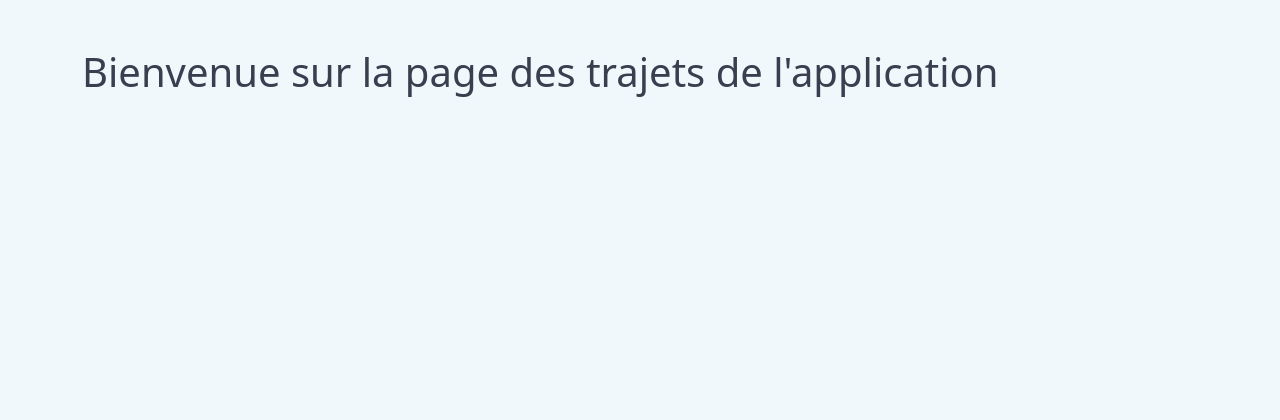
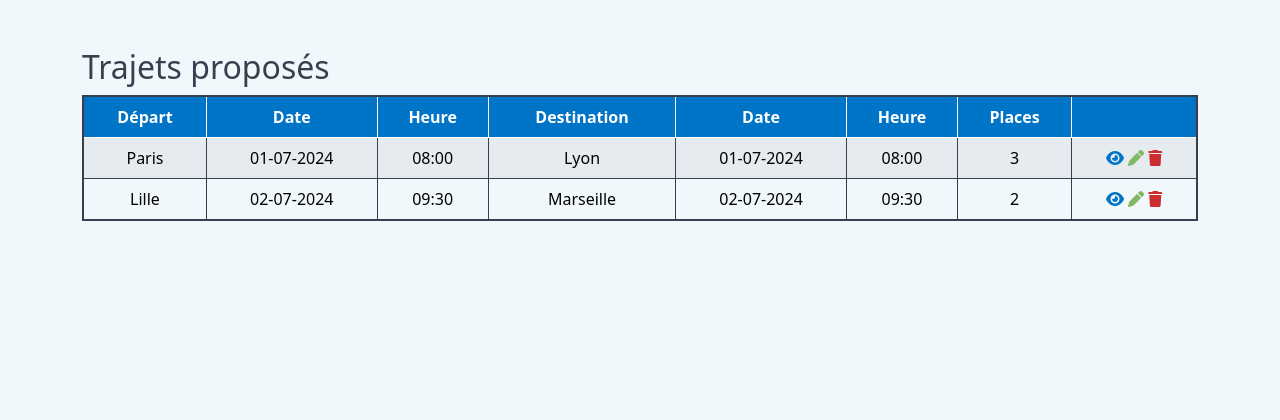
Before and after one commit to Alexdessine/touche_pas_au_klaxon, a PHP site: template views/trip/index.php in a window 1280 px wide. Shown: the part 75-495 px from the top of the page. Run offline with PHP 8.4, Linux system fonts and the light colour scheme; the template is opened without the code that fills it, so the values that code supplies are empty; some libraries are stand-ins or nearby versions.

Commit message:
Ajout des tableaux statiques pour les pages agences, voyages et utilisateurs

```diff
--- a/views/agencies/index.php
+++ b/views/agencies/index.php
@@ -1,6 +1,5 @@
-<h1>Bienvenue sur la page des agences de l'application</h1>
-
-<h2>Agences présentes</h2>
+<h1>Agences</h1>
+<p>Liste des agences présentes dans différentes villes.</p>
 <table class="table table-striped">
     <thead>
         <tr class="fond text-center">
--- a/views/trip/index.php
+++ b/views/trip/index.php
@@ -1 +1,67 @@
-<h1>Bienvenue sur la page des trajets de l'application</h1>
+<h2>Trajets proposés</h2>
+<table class="table table-striped">
+    <thead>
+        <tr class="fond text-center">
+            <th class="text-white">Départ</th>
+            <th class="text-white">Date</th>
+            <th class="text-white">Heure</th>
+            <th class="text-white">Destination</th>
+            <th class="text-white">Date</th>
+            <th class="text-white">Heure</th>
+            <th class="text-white">Places</th>
+            <th class="text-white"></th>
+        </tr>
+    </thead>
+    <tbody>
+        <tr class="text-center">
+            <td>Paris</td>
+            <td><time datetime="2024-07-01">01-07-2024</time></td>
+            <td><time datetime="2024-07-01T08:00">08:00</time></td>
+            <td>Lyon</td>
+            <td><time datetime="2024-07-01">01-07-2024</time></td>
+            <td><time datetime="2024-07-01T08:00">08:00</time></td>
+            <td>3</td>
+            <td>
+                <a href="#" data-bs-toggle="modal" data-bs-target="#staticBackdrop" ><i class="fa-solid fa-eye"></i></a>
+                <a href="#"><i class="fa-solid fa-pen"></i></a>
+                <a href="#"><i class="fa-solid fa-trash"></i></a>
+            </td>
+        </tr>
+        <tr class="text-center">
+            <td>Lille</td>
+            <td><time datetime="2024-07-02">02-07-2024</time></td>
+            <td><time datetime="2024-07-02T09:30">09:30</time></td>
+            <td>Marseille</td>
+            <td><time datetime="2024-07-02">02-07-2024</time></td>
+            <td><time datetime="2024-07-02T09:30">09:30</time></td>
+            <td>2</td>
+            <td>
+                <a href="#" data-bs-toggle="modal" data-bs-target="#staticBackdrop"><i class="fa-solid fa-eye"></i></a>
+                <a href="#"><i class="fa-solid fa-pen"></i></a>
+                <a href="#"><i class="fa-solid fa-trash"></i></a>
+            </td>
+        </tr>
+        <!-- Ajoutez d'autres trajets ici -->
+    </tbody>
+</table>
+
+<!-- Modal -->
+<div class="modal fade" id="staticBackdrop" data-bs-backdrop="static" data-bs-keyboard="false" tabindex="-1" aria-labelledby="staticBackdropLabel" aria-hidden="true">
+  <div class="modal-dialog">
+    <div class="modal-content">
+      <div class="modal-header">
+        <h1 class="modal-title fs-5" id="staticBackdropLabel">Trajet pour Paris - Lyon</h1>
+        <button type="button" class="btn-close" data-bs-dismiss="modal" aria-label="Close"></button>
+      </div>
+      <div class="modal-body">
+        <p>Auteur : <span class="fw-bold">Alexandre Bourlier</span></p>
+        <p>Téléphone : <span class="fw-bold"><a href="tel:+33600000000" class="text-decoration-none">06.00.00.00.00</a></span></p>
+        <p>Email : <span class="fw-bold"><a href="mailto:alexandre.bourlier@example.com" class="text-decoration-none">alexandre.bourlier@example.com</a></span></p>
+        <p>Nombre total de places : <span>3</span></p>
+      </div>
+      <div class="modal-footer">
+        <button type="button" class="btn btn-body-color" data-bs-dismiss="modal">Fermer</button>
+      </div>
+    </div>
+  </div>
+</div>
```
Also changed, not shown: views/users/index.php (+24 -1 lines).
